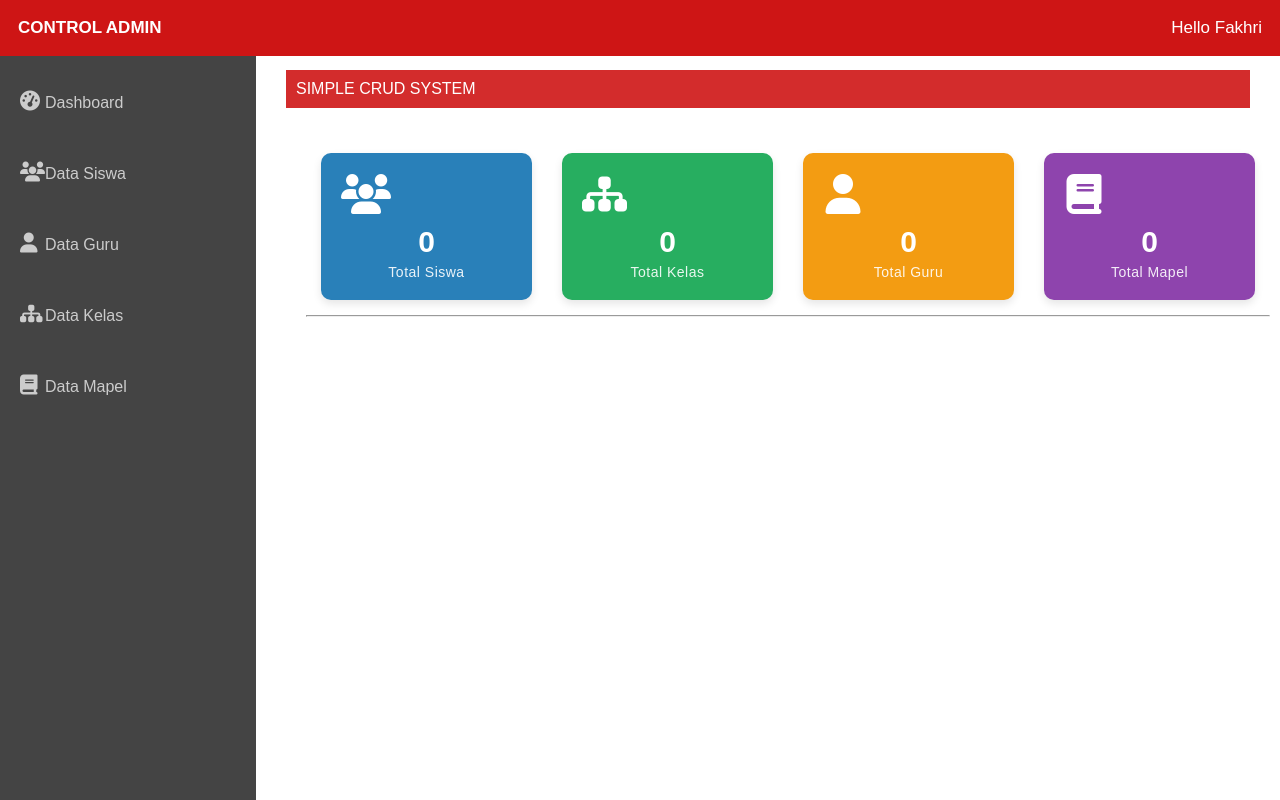
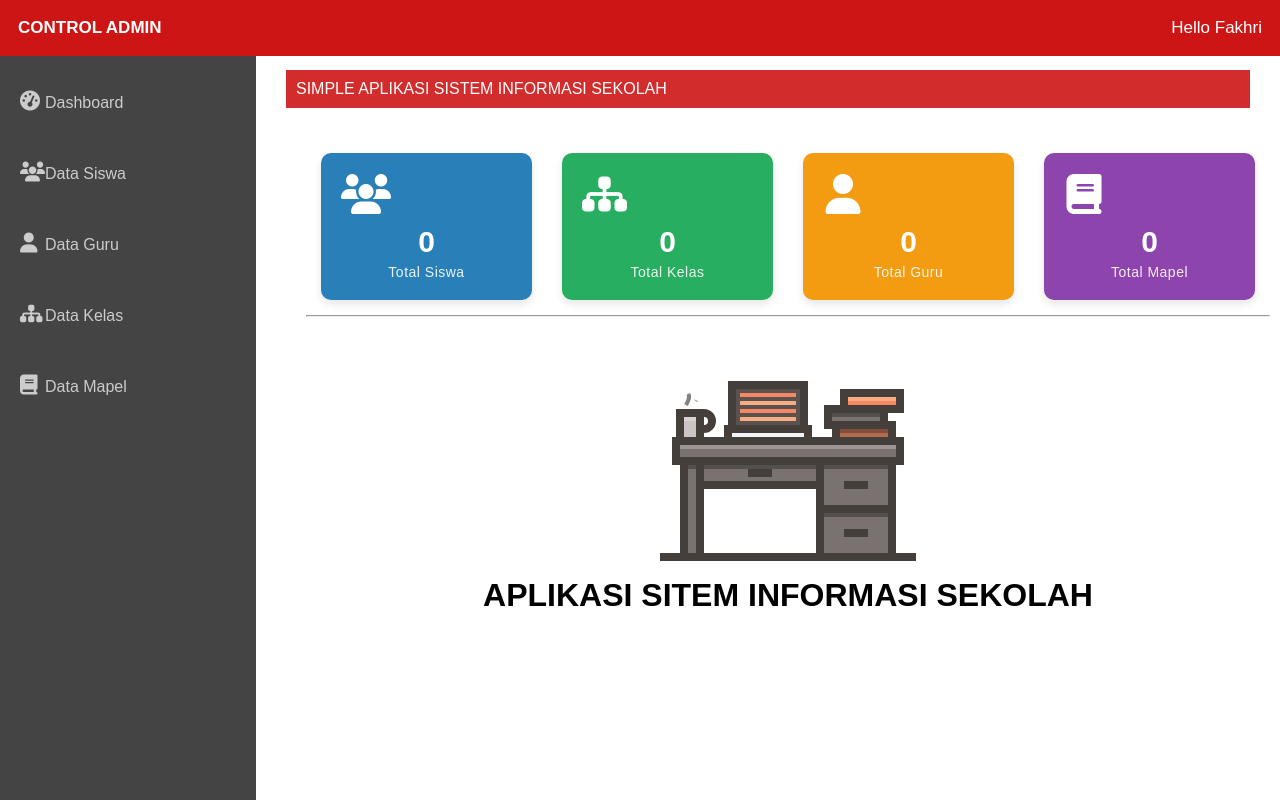
Before and after one commit to muhfakhri/basis-data-sekolah, a PHP site: page / in a window 1280 px wide. Run offline with PHP 8.4, Linux system fonts and the light colour scheme; data that the repository does not hold is empty; some libraries are stand-ins or nearby versions.

Commit message:
add some

```diff
--- a/asset/style.css
+++ b/asset/style.css
@@ -404,3 +404,56 @@ button {
   -ms-border-radius: 5px;
   -o-border-radius: 5px;
 }
+
+
+
+
+
+
+svg {
+  width: 256px;
+  height: 256px;
+}
+
+/* SMOKE */
+#smoke-1 {
+  stroke-dasharray: 0, 10;
+  animation: smoke 6s ease infinite;
+}
+
+#smoke-2 {
+  stroke-dasharray: 0, 10;
+  animation: smoke 6s 0.5s ease infinite;
+}
+
+@keyframes smoke {
+  0% { stroke-dasharray: 0, 10; }
+  50% { stroke-dasharray: 10, 0; }
+  100% { stroke-dasharray: 10, 0; opacity: 0; }
+}
+
+/* WRITING */
+#line-1 {
+  opacity: 0;
+  animation: writing 0.5s linear forwards;
+}
+
+#line-2 {
+  opacity: 0;
+  animation: writing 0.5s 1s linear forwards;
+}
+
+#line-3 {
+  opacity: 0;
+  animation: writing 0.5s 1.5s linear forwards;
+}
+
+#line-4 {
+  opacity: 0;
+  animation: writing 0.5s 2s linear forwards;
+}
+
+@keyframes writing {
+  0% { width: 0px; opacity: 1;}
+  100% { width: 14px; opacity: 1;}
+}
--- a/index.php
+++ b/index.php
@@ -30,7 +30,7 @@
 	</div>
 <div class="main">
 	<div class="isimain">
-		<span class="span"> SIMPLE CRUD SYSTEM</span>
+		<span class="span"> SIMPLE APLIKASI SISTEM INFORMASI SEKOLAH</span>
 
 
 
@@ -39,7 +39,7 @@
     <div class="quick-actions_homepage">
       <ul class="quick-actions">
         <li class="bg_lb span11">
-          <a href="siswa">
+          <a href="">
             <i class="icon-group"></i> <strong>
               <?php $query_soswa=mysqli_query($koneksi,"SELECT count(nisn) FROM siswa");
               $data_soswa=mysqli_fetch_array($query_soswa);
@@ -49,7 +49,7 @@
           </a>
         </li>
         <li class="bg_lg span11">
-          <a href="kelas">
+          <a href="">
             <i class="icon-sitemap"></i> <strong>
               <?php $query_kolas=mysqli_query($koneksi,"SELECT count(id_kelas) FROM kelas");
               $data_kolas=mysqli_fetch_array($query_kolas);
@@ -59,7 +59,7 @@
           </a>
         </li>
         <li class="bg_ly span11">
-          <a href="guru">
+          <a href="">
             <i class="icon-user"></i> <strong>
               <?php $query_goru=mysqli_query($koneksi,"SELECT count(id_guru) FROM guru");
               $data_goru=mysqli_fetch_array($query_goru);
@@ -69,7 +69,7 @@
           </a>
         </li>
         <li class="bg_ls span11">
-          <a href="guru">
+          <a href="">
             <i class="icon-book"></i> <strong>
               <?php $query_goru=mysqli_query($koneksi,"SELECT count(id_mapel) FROM mapel");
               $data_goru=mysqli_fetch_array($query_goru);
@@ -82,7 +82,56 @@
     </div>
 <!--End-Action boxes-->
     <hr/>
-
+   <!-- Designed with Figma -->
+    <center>
+<svg width="64" height="64" viewBox="0 0 64 64" fill="none" xmlns="http://www.w3.org/2000/svg">
+<g id="study">
+<rect width="64" height="64"/>
+<g id="smoke">
+<path id="smoke-2" d="M9 21L9.55279 19.8944C9.83431 19.3314 9.83431 18.6686 9.55279 18.1056L9 17L8.44721 15.8944C8.16569 15.3314 8.16569 14.6686 8.44721 14.1056L9 13" stroke="#797270"/>
+<path id="smoke-1" d="M6.5 22L7.05279 20.8944C7.33431 20.3314 7.33431 19.6686 7.05279 19.1056L6.5 18L5.94721 16.8944C5.66569 16.3314 5.66569 15.6686 5.94721 15.1056L6.5 14" stroke="#797270"/>
+</g>
+<g id="laptop">
+<rect id="laptop-base" x="17" y="28" width="20" height="3" fill="#F3F3F3" stroke="#453F3C" stroke-width="2"/>
+<rect id="laptop-screen" x="18" y="17" width="18" height="11" fill="#5A524E" stroke="#453F3C" stroke-width="2"/>
+<rect id="line-1" x="20" y="19" width="14" height="1" fill="#F78764"/>
+<rect id="line-2" x="20" y="21" width="14" height="1" fill="#F9AB82"/>
+<rect id="line-3" x="20" y="23" width="14" height="1" fill="#F78764"/>
+<rect id="line-4" x="20" y="25" width="14" height="1" fill="#F9AB82"/>
+</g>
+<g id="cup">
+<rect id="Rectangle 978" x="5" y="24" width="5" height="7" fill="#CCC4C4" stroke="#453F3C" stroke-width="2"/>
+<path id="Ellipse 416" d="M11 28C12.1046 28 13 27.1046 13 26C13 24.8954 12.1046 24 11 24" stroke="#453F3C" stroke-width="2"/>
+<rect id="Rectangle 996" x="6" y="25" width="3" height="1" fill="#D6D2D1"/>
+</g>
+<g id="books">
+<rect id="Rectangle 984" x="58" y="27" width="4" height="14" transform="rotate(90 58 27)" fill="#B16B4F" stroke="#453F3C" stroke-width="2"/>
+<rect id="Rectangle 985" x="56" y="23" width="4" height="14" transform="rotate(90 56 23)" fill="#797270" stroke="#453F3C" stroke-width="2"/>
+<rect id="Rectangle 986" x="60" y="19" width="4" height="14" transform="rotate(90 60 19)" fill="#F78764" stroke="#453F3C" stroke-width="2"/>
+<rect id="Rectangle 993" x="47" y="20" width="12" height="1" fill="#F9AB82"/>
+<rect id="Rectangle 994" x="43" y="24" width="12" height="1" fill="#54504E"/>
+<rect id="Rectangle 995" x="45" y="28" width="12" height="1" fill="#804D39"/>
+</g>
+<g id="desk">
+<rect id="Rectangle 973" x="4" y="31" width="56" height="5" fill="#797270" stroke="#453F3C" stroke-width="2"/>
+<rect id="Rectangle 987" x="10" y="36" width="30" height="6" fill="#797270" stroke="#453F3C" stroke-width="2"/>
+<rect id="Rectangle 975" x="6" y="36" width="4" height="24" fill="#797270" stroke="#453F3C" stroke-width="2"/>
+<rect id="Rectangle 974" x="40" y="36" width="18" height="24" fill="#797270" stroke="#453F3C" stroke-width="2"/>
+<line id="Line 129" x1="40" y1="48" x2="58" y2="48" stroke="#453F3C" stroke-width="2"/>
+<line id="Line 130" x1="22" y1="39" x2="28" y2="39" stroke="#453F3C" stroke-width="2"/>
+<line id="Line 142" x1="46" y1="42" x2="52" y2="42" stroke="#453F3C" stroke-width="2"/>
+<line id="Line 131" x1="46" y1="54" x2="52" y2="54" stroke="#453F3C" stroke-width="2"/>
+<rect id="Rectangle 988" x="11" y="37" width="28" height="1" fill="#54504E"/>
+<rect id="Rectangle 992" x="5" y="32" width="54" height="1" fill="#9E9492"/>
+<rect id="Rectangle 989" x="7" y="37" width="2" height="1" fill="#54504E"/>
+<rect id="Rectangle 990" x="41" y="37" width="16" height="1" fill="#54504E"/>
+<rect id="Rectangle 991" x="41" y="49" width="16" height="1" fill="#54504E"/>
+<line id="Line 143" y1="60" x2="64" y2="60" stroke="#453F3C" stroke-width="2"/>
+</g>
+</g>
+</svg>
+<h1> APLIKASI SITEM INFORMASI SEKOLAH</h1>
+</center>
     </div>
   </div>
 </div>
@@ -92,5 +141,9 @@
   </div>
 </div>
 </div>
+
+
+
+
 </body>
 </html>
```
Also changed, not shown: guru/guru.php (+48 -53 lines), kelas/kelas.php (+21 -20 lines), siswa/siswa.php (+4 -4 lines).
